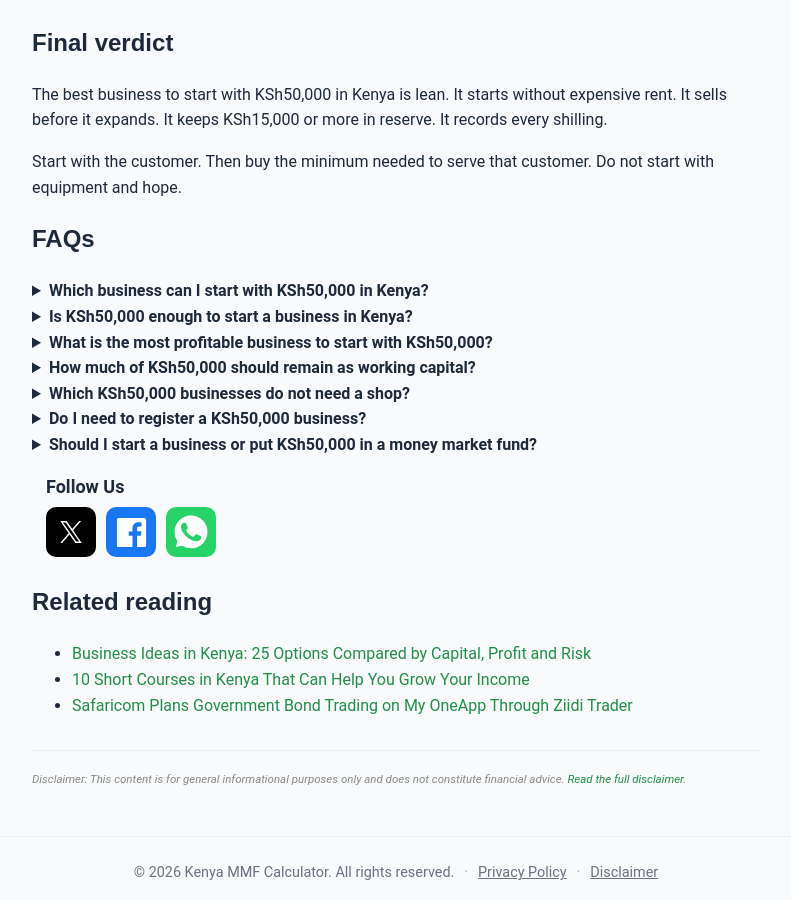
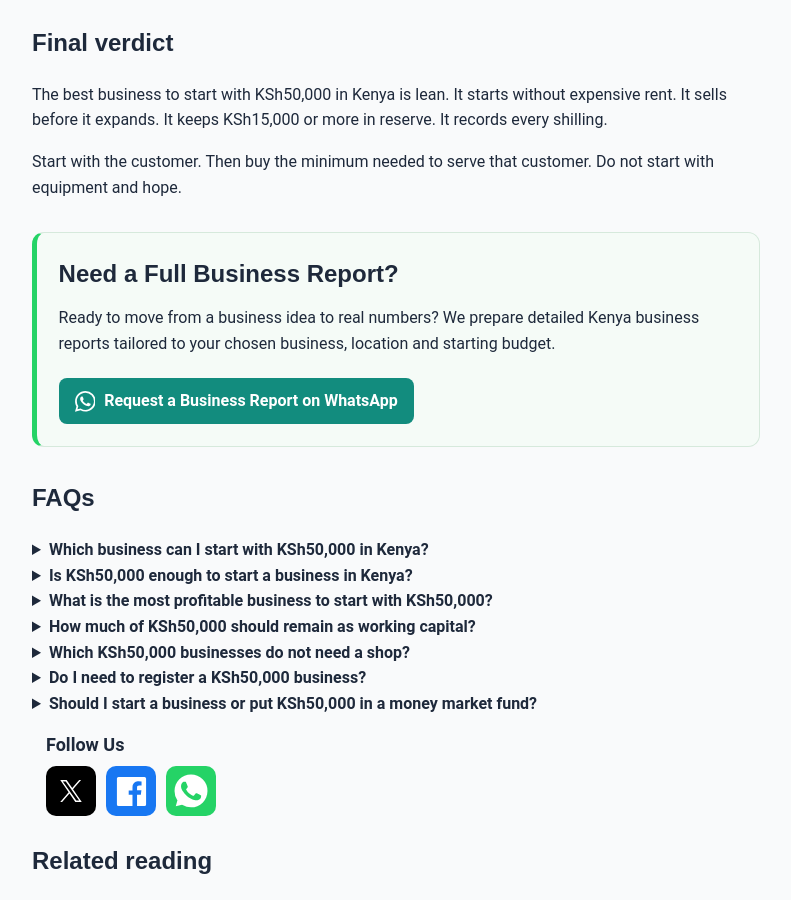
Before and after one commit to Coinimain/kenyanmmf, a Jekyll site: the page built from _posts/2026-09-20-business-ideas-in-kenya-with-50000.md, in a window 1280 px wide and 900 px high, scrolled down 11192 px. Shown: the whole window, without its empty margins (244-1035 px from the left). Built offline with Jekyll 4.4.1, drawn with Linux system fonts in a browser that asks for light colours.

Commit message:
Add WhatsApp business report CTA to KSh 50,000 article

```diff
--- a/_posts/2026-09-20-business-ideas-in-kenya-with-50000.md
+++ b/_posts/2026-09-20-business-ideas-in-kenya-with-50000.md
@@ -367,6 +367,31 @@ The best business to start with KSh50,000 in Kenya is lean. It starts without ex
 
 Start with the customer. Then buy the minimum needed to serve that customer. Do not start with equipment and hope.
 
+<div class="business-report-cta">
+  <h2>Need a Full Business Report?</h2>
+
+  <p>Ready to move from a business idea to real numbers? We prepare detailed Kenya business reports tailored to your chosen business, location and starting budget.</p>
+
+  <a
+    class="business-report-button"
+    href="https://wa.me/message/S3SRL3EID754C1"
+    target="_blank"
+    rel="noopener noreferrer"
+    aria-label="Request a custom business report through WhatsApp"
+  >
+    <svg
+      class="business-report-whatsapp-icon"
+      viewBox="0 0 16 16"
+      aria-hidden="true"
+      focusable="false"
+    >
+      <path d="M13.601 2.326A7.854 7.854 0 0 0 7.994 0C3.627 0 .068 3.558.064 7.926c0 1.399.366 2.76 1.057 3.965L0 16l4.204-1.102a7.933 7.933 0 0 0 3.79.965h.004c4.368 0 7.926-3.558 7.93-7.93a7.898 7.898 0 0 0-2.327-5.607m-5.607 12.2a6.6 6.6 0 0 1-3.356-.92l-.24-.144-2.494.654.666-2.433-.156-.251a6.56 6.56 0 0 1-1.007-3.505c0-3.642 2.96-6.602 6.591-6.602a6.56 6.56 0 0 1 4.66 1.931 6.56 6.56 0 0 1 1.928 4.66c-.004 3.639-2.964 6.61-6.592 6.61m3.615-4.934c-.197-.099-1.17-.578-1.353-.646-.182-.065-.315-.099-.445.099-.133.197-.514.646-.627.775-.116.133-.232.148-.43.05-.197-.1-.836-.308-1.592-.984-.59-.525-.983-1.175-1.099-1.373-.116-.198-.013-.305.086-.404.089-.088.197-.23.296-.345.1-.116.133-.198.198-.33.066-.132.033-.248-.016-.347-.05-.099-.445-1.076-.61-1.47-.16-.389-.323-.335-.445-.34-.116-.006-.247-.006-.379-.006a.729.729 0 0 0-.527.247c-.182.198-.691.677-.691 1.654s.71 1.916.81 2.049c.098.132 1.394 2.132 3.383 2.992.47.205.84.326 1.129.418.475.152.904.129 1.246.08.38-.058 1.171-.48 1.338-.943.164-.462.164-.858.114-.943-.049-.084-.182-.132-.38-.23"/>
+    </svg>
+
+    <span>Request a Business Report on WhatsApp</span>
+  </a>
+</div>
+
 ## FAQs
 {% for item in page.faq %}
 <details>
```
